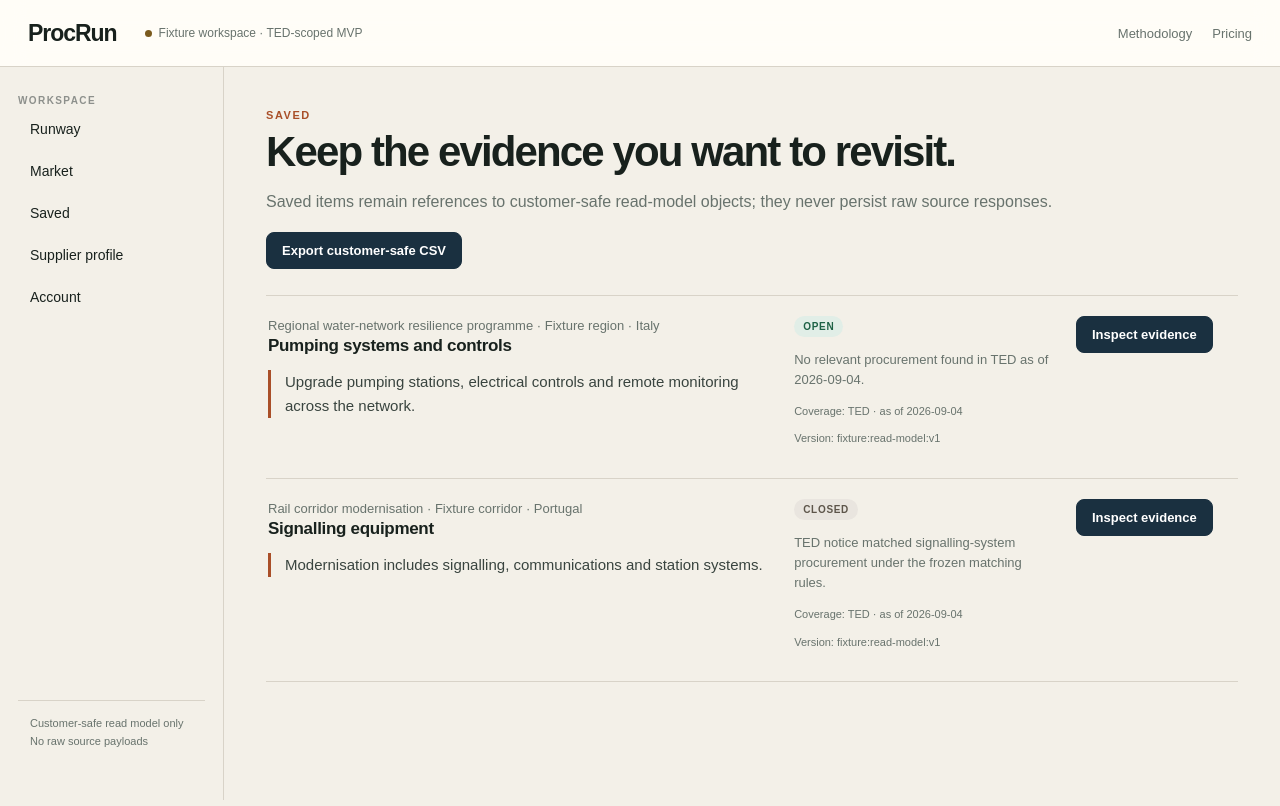
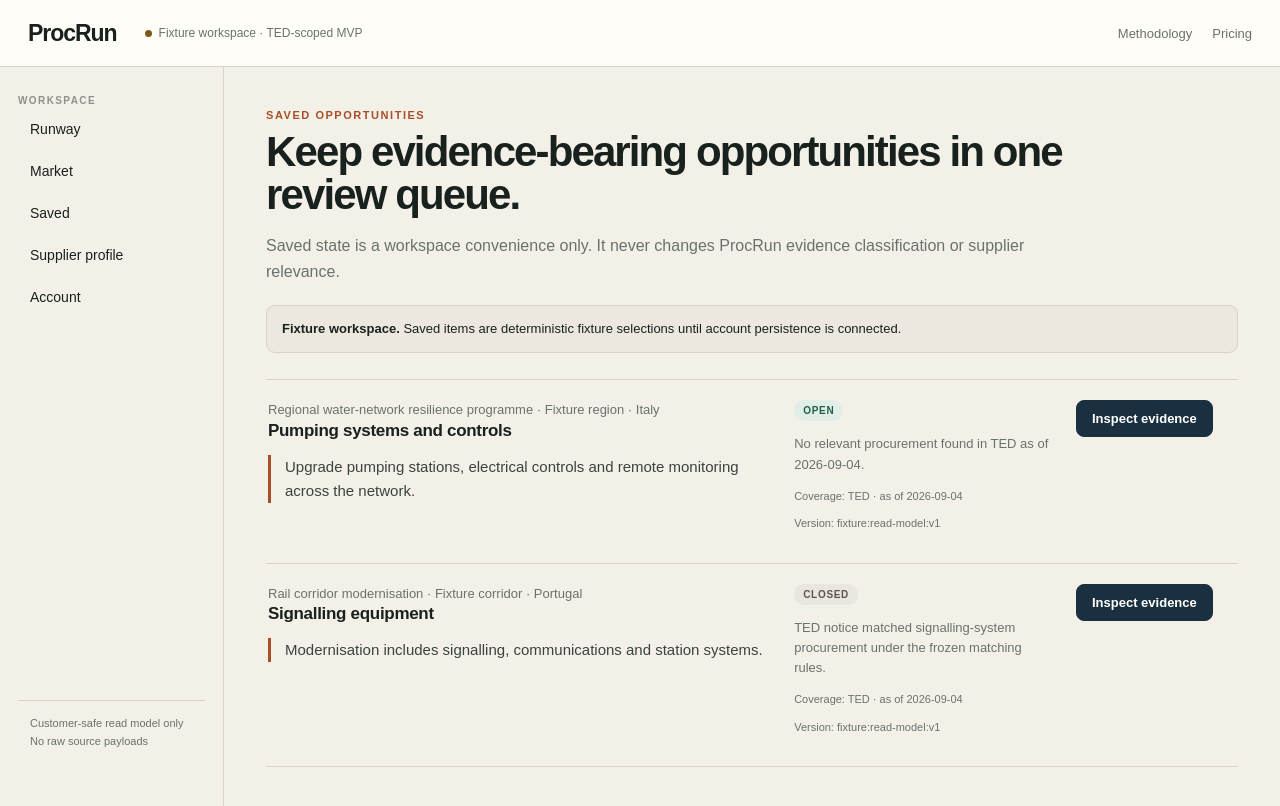
Before and after one commit to martibal/procrun, a Next.js app in the folder web/: page /app/saved in a window 1280 px wide. Shown: the top 806 px of the page. Built offline with nearby package versions, Linux system fonts and the light colour scheme.

Commit message:
Build saved opportunities workspace

```diff
--- a/web/app/app/saved/page.tsx
+++ b/web/app/app/saved/page.tsx
@@ -1,14 +1,13 @@
-import Link from "next/link";
 import { OpportunityList } from "@/components/opportunity-list";
 import { opportunities } from "@/lib/read-model";
 
 export default function SavedPage() {
   const saved = opportunities.slice(0, 2);
   return <>
-    <div className="eyebrow">Saved</div>
-    <h1 className="h1">Keep the evidence you want to revisit.</h1>
-    <p className="lede">Saved items remain references to customer-safe read-model objects; they never persist raw source responses.</p>
-    <Link className="button" href="/api/export">Export customer-safe CSV</Link>
+    <div className="eyebrow">Saved opportunities</div>
+    <h1 className="h1">Keep evidence-bearing opportunities in one review queue.</h1>
+    <p className="lede">Saved state is a workspace convenience only. It never changes ProcRun evidence classification or supplier relevance.</p>
+    <div className="notice"><strong>Fixture workspace.</strong> Saved items are deterministic fixture selections until account persistence is connected.</div>
     <OpportunityList items={saved} />
   </>;
 }
```
